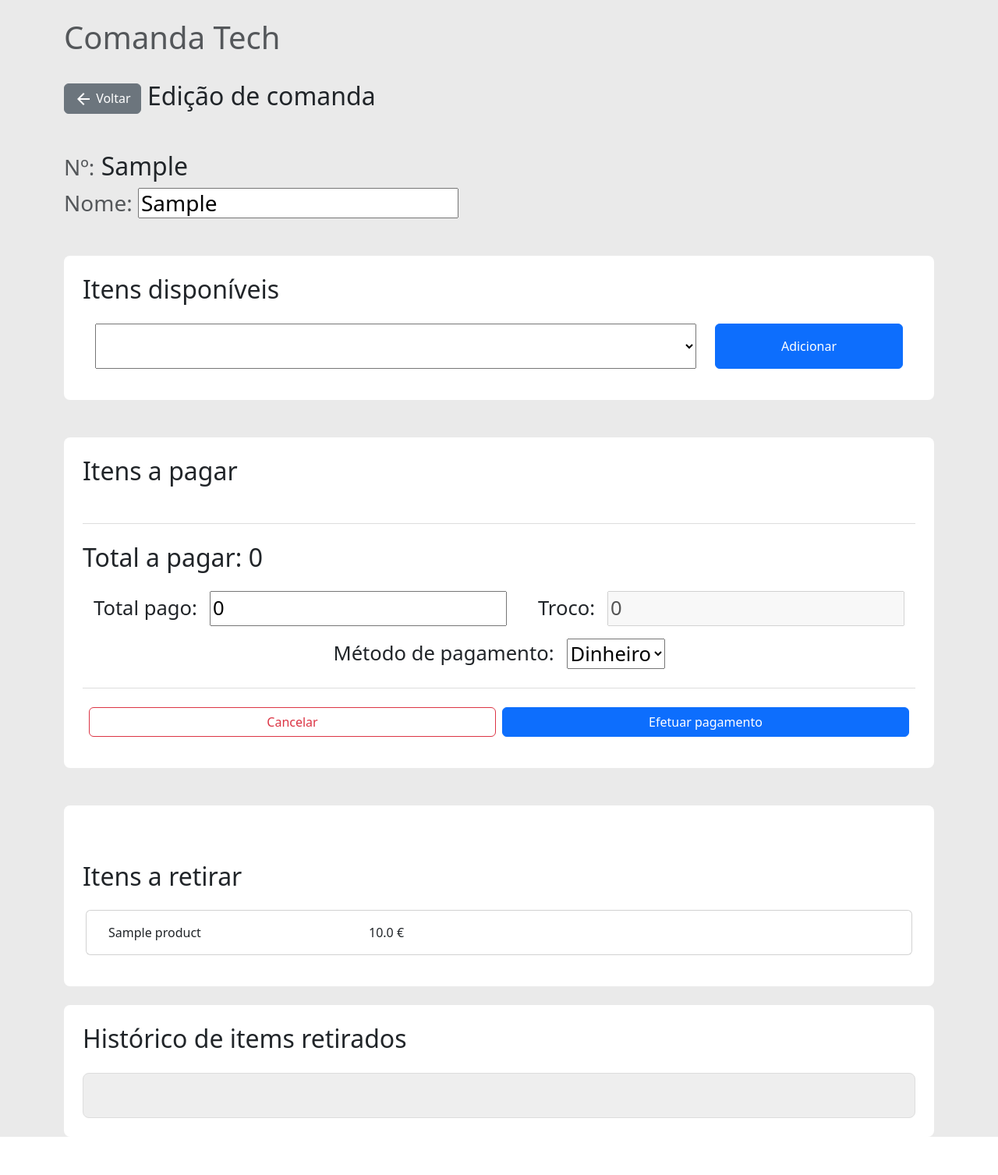
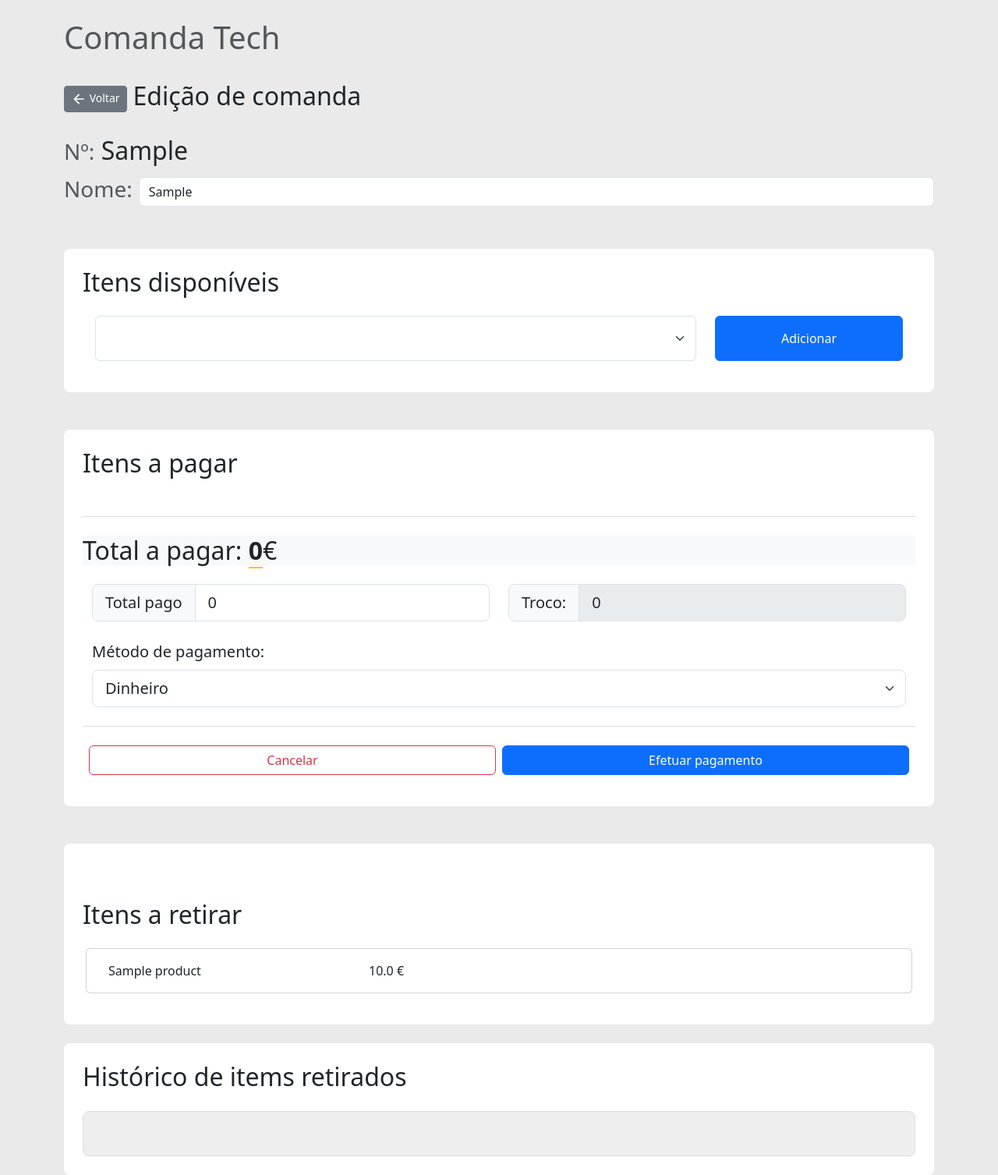
Before and after one commit to bruflor/comanda_tech, a Django app: a page that uses ct_apps/orders/templates/orders/sales_order/edit/sales_editing.html in a window 1280 px wide. Shown: the whole page at 78% size. Before the commit the page ends 1458 px from the top, so only its background shows below. Run offline with Django 4.2, Linux system fonts and the light colour scheme; tables that the repository leaves empty hold one stand-in row (values such as "Sample post"); lists and menus that the app fills with data are empty; some libraries are stand-ins or nearby versions.

Commit message:
updating sale page css

```diff
--- a/ct_apps/orders/templates/orders/sales_order/edit/sales_editing.html
+++ b/ct_apps/orders/templates/orders/sales_order/edit/sales_editing.html
@@ -8,24 +8,28 @@
 {% block body %}
     <script src="{% static "js/order_static.js" %}"></script>
     <div class="mb-5">
-        <h2 class="mb-5">
-            <a href="/orders/{{ order_sale.reference }}/True" class="btn btn-small btn-secondary">
-                <svg xmlns="http://www.w3.org/2000/svg" height="24px" viewBox="0 -960 960 960" width="24px"
+        <div class="d-grid gap-2 d-md-flex justify-content-md-between align-items-center mb-4">
+            <div class="d-flex gap-2 align-items-center">
+                <a href="/orders/{{ order_sale.reference }}/True" class="btn btn-sm btn-secondary mr-2">
+                    <svg xmlns="http://www.w3.org/2000/svg" height="24px" viewBox="0 -960 960 960" width="20px"
                          fill="#fff">
                         <path d="m313-440 224 224-57 56-320-320 320-320 57 56-224 224h487v80H313Z"/>
                     </svg>
                     Voltar
                 </a>
+                <h2>
                     Edição de comanda
                 </h2>
+            </div>
+        </div>
 
         <div class="mb-4">
             <h2><small class="text-muted">Nº:</small> {{ order_sale.reference }}</h2>
-            <h3>
-                <label for="consumer-name" class="text-muted">Nome:</label>
+            <div class="d-flex gap-2 align-items-center">
+                <label for="consumer-name" class="text-muted form-label fs-3">Nome:</label>
                 <input id="consumer-name" name="consumer-name" type="text" value="{{ order_sale.consumer }}"
-                       form="payment-form"/>
-            </h3>
+                       form="payment-form" class="form-control w-100"/>
+            </div>
         </div>
 
     </div>
@@ -41,7 +45,7 @@
                     <div class="row flex-no-wrap px-3 align-items-center mt-4">
                         {% csrf_token %}
                         <div class="col-9">
-                            <select name="item_id" class="p-3 w-100">
+                            <select name="item_id" class="p-3 w-100 form-select">
                                 {% for product in product_form %}
                                     {% for choice in product.field.choices %}
                                         <option value="{{ choice.0 }}">{{ choice.1 }} | Preço: {{ choice.2 }} |
@@ -76,7 +80,7 @@
                                 <div class="card-body row d-flex align-items-center">
                                     <div class="col-auto d-flex gap-2 flex-fill align-items-center"
                                          data-item_to_pay style="font-size:1.2rem;">
-                                        <span class="mb-0 w-100 p-0"> {{ order.item.name }}</span>
+                                        <span class="mb-0 w-100 p-0 fs-4 fw-bold "> {{ order.item.name }}</span>
                                         <div class="col-auto">
                                             <span class="mb-0 w-100 p-0"
                                                   data-item-price>{{ order.item.price }}</span><span> €</span>
@@ -86,7 +90,8 @@
                                                 name="status_{{ order.id }}"
                                                 type="text"
                                                 value="{{ order.status }}"
-                                                style="border:none; width: 100%;font-size:1.8rem; text-align: center">
+                                                class="fs-4"
+                                                style="border:none; width: 100%; text-align: center">
 
                                     </div>
 
@@ -108,38 +113,38 @@
             </ul>
 
             <div class="mt-4 pt-4 pb-4" style="border-top: 1px solid #ddd; border-bottom: 1px solid #ddd;">
-                <h2 class="mb-3">Total a pagar: <span data-total_to_pay></span></h2>
-                <div class="row justify-content-center gap-3 mt-4">
-                    <div class="col-auto d-flex gap-3 align-items-center" style="font-size: 1.6rem;">
-                        <label for="paid-amount">
-                            Total pago:
-                        </label>
-                        <input id="paid-amount" type="number" onchange="calcPay()" value="0">
+                <div class="bg-light">
+                    <h2 class="mb-3">Total a pagar: <span class="border-bottom border-warning fw-bold border-2"
+                                                          data-total_to_pay></span>€</h2>
+                </div>
+                <div class="container justify-content-start mt-4">
+                    <div class="row">
+                        <div class="input-group input-group-lg col">
+                            <label for="paid-amount" class="input-group-text">Total pago</label>
+                            <input id="paid-amount" class="form-control" type="number" onchange="calcPay()" value="0">
                         </div>
 
-                    <div class="col-auto d-flex gap-3 align-items-center" style="font-size: 1.6rem;">
-                        <label for="change">
+                        <div class="input-group input-group-lg col">
+                            <label for="change" class="input-group-text">
                                 Troco:
                             </label>
-                        <input type="number" id="change" disabled>
+                            <input type="number" id="change" disabled class="form-control">
+                        </div>
                     </div>
 
-                    <div class="col-auto d-flex gap-3 align-items-center" style="font-size: 1.6rem;">
-                        <label for="payment-method">
+                    <div class="align-items-center gap-1 mt-4">
+                        <label for="payment-method" class="form-label fs-5">
                             Método de pagamento:
                         </label>
-                        <select id="payment-method" name="payment-method">
+                        <select id="payment-method" name="payment-method" class="form-select form-select-lg">
                             <option value="dinheiro">Dinheiro</option>
                             <option value="mbway">Mb-way</option>
                             <option value="voucher">Voucher</option>
                         </select>
                     </div>
-
                 </div>
 
                 <input hidden id="paid" type="string" name="paid" value="10">
-
-
             </div>
 
             <div class="d-flex m-2 mt-4 justify-content-md-end justify-content-center gap-2">
--- a/ct_apps/orders/templates/orders/sales_order/edit/staff_editing.html
+++ b/ct_apps/orders/templates/orders/sales_order/edit/staff_editing.html
@@ -9,7 +9,7 @@
     <script src="{% static "js/order_static.js" %}"></script>
     <form method="post" action="{% url "orders:detail_retrieve" reference=order_sale.reference is_editing=True %}">
         {% csrf_token %}
-        <div class="d-grid gap-2 d-md-flex justify-content-md-between align-items-center">
+        <div class="d-grid gap-2 d-md-flex justify-content-md-between align-items-center mb-4">
             <div class="d-flex gap-2 align-items-center">
                 <a href="/orders/" class="btn btn-sm btn-secondary mr-2">
                     <svg xmlns="http://www.w3.org/2000/svg" height="24px" viewBox="0 -960 960 960" width="20px"
```
Lines whose indentation alone changed are shown as unchanged.
